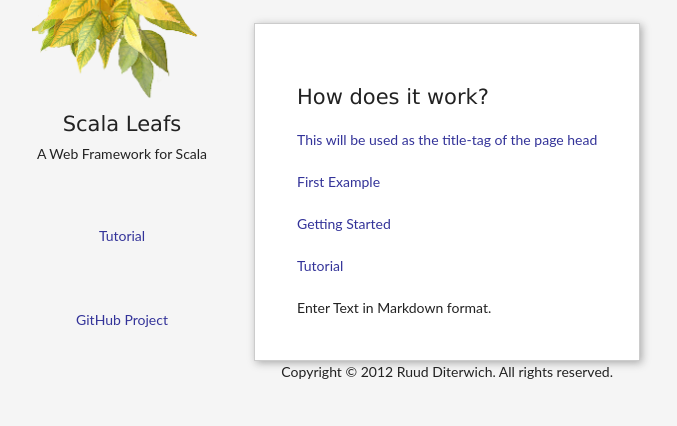
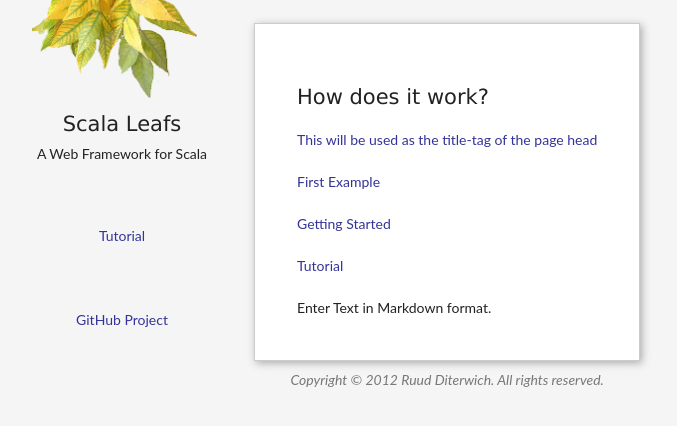
Before and after one commit to scalastuff/scalaleafs, a Jekyll site: the page built from index.md, in a window 1280 px wide. Shown: the top 426 px of the page, without its empty margins (10-687 px from the left). Built offline with Jekyll 4.4.1, drawn with Linux system fonts in a browser that asks for light colours.

Commit message:
Updated _layouts/default.html

```diff
--- a/_layouts/default.html
+++ b/_layouts/default.html
@@ -53,8 +53,8 @@
         <h1>{{ page.title }}</h1>
           {{ content }}
         </div>
-        <div style="text-align: center">
-          <span>Copyright &copy; 2012 Ruud Diterwich. All rights reserved.</span>
+        <div style="text-align: center; padding: 8px;">
+          <span style="color: #777; font-style:italic;">Copyright &copy; 2012 Ruud Diterwich. All rights reserved.</span>
         </div>
       </td>
                   <td style="vertical-align: top; width: 260px"> </td>
```
